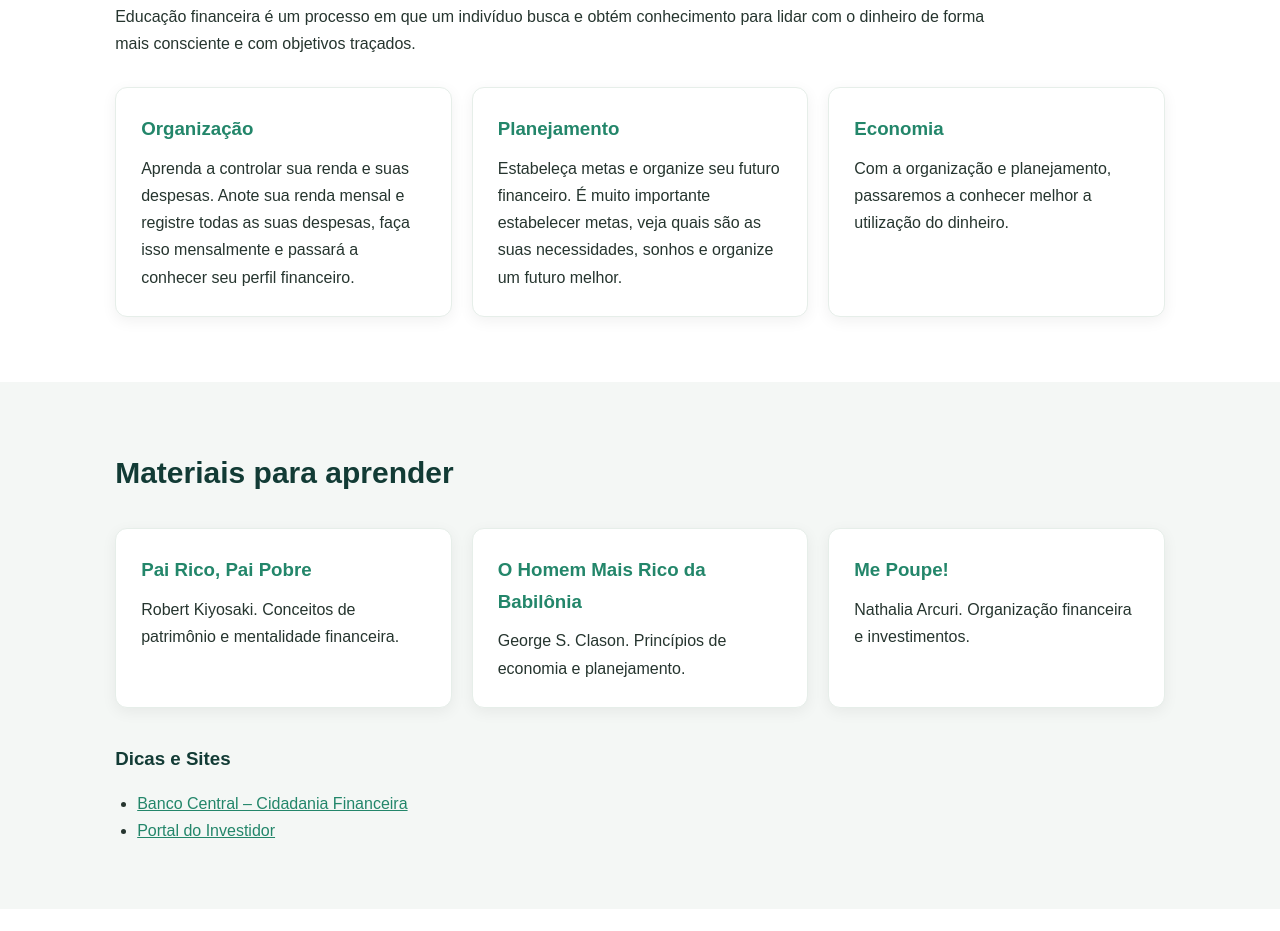
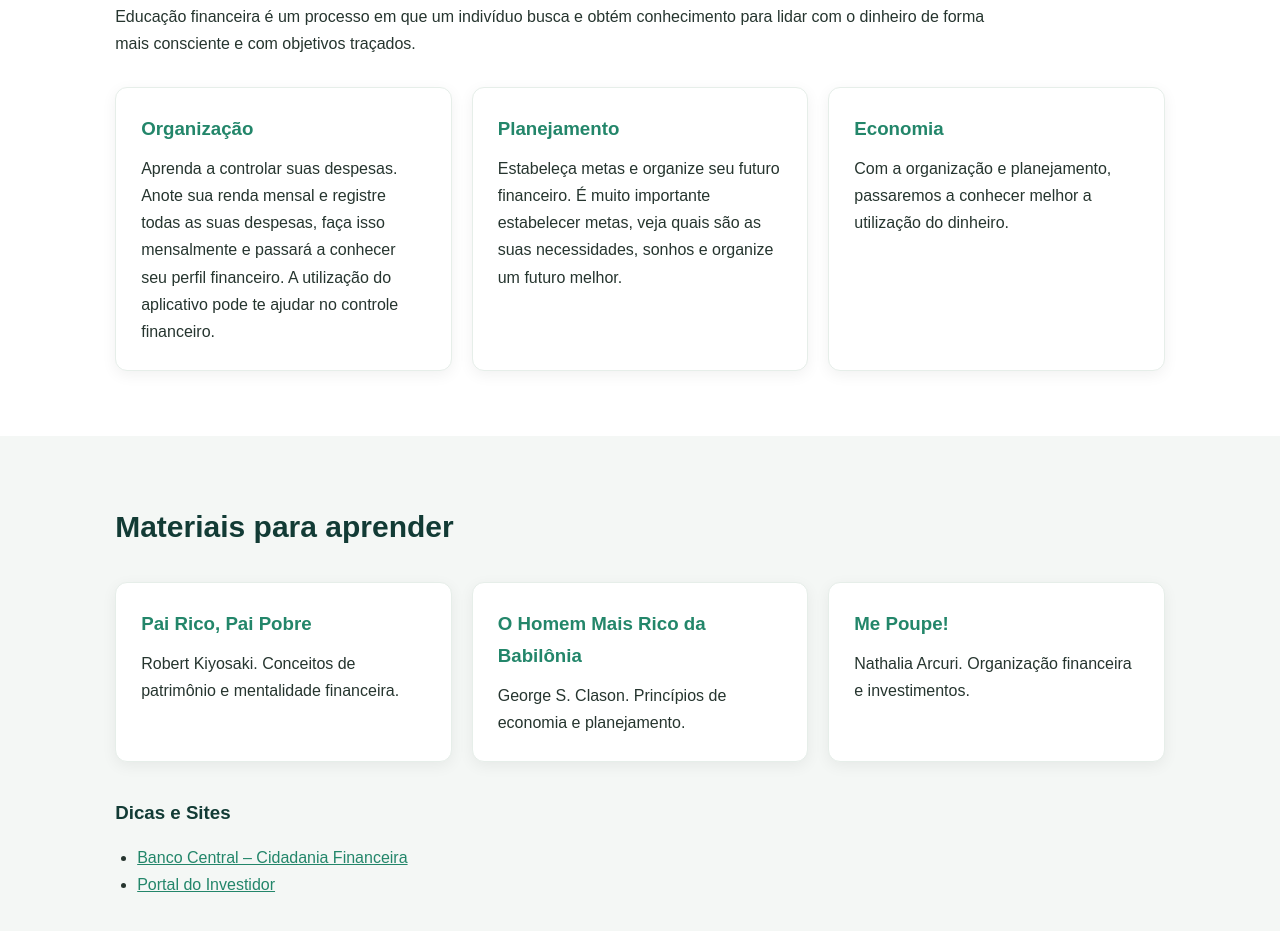
Before and after one commit to Rogerio-Barcelos-Souza/educafinanceira, a plain HTML site: page index.html in a window 1280 px wide. Shown: the part 1220-2151 px from the top of the page. Drawn offline with nearby package versions, Linux system fonts and the light colour scheme.

Commit message:
Update index.html

```diff
--- a/index.html
+++ b/index.html
@@ -86,8 +86,9 @@
     <div class="cards">
         <article class="card">
             <h3>Organização</h3>
-            <p>Aprenda a controlar sua renda e suas despesas. Anote sua renda mensal e registre todas as suas despesas,
-                faça isso mensalmente e passará a conhecer seu perfil financeiro.
+            <p>Aprenda a controlar suas despesas. Anote sua renda mensal e registre todas as suas despesas,
+                faça isso mensalmente e passará a conhecer seu perfil financeiro. A utilização do aplicativo
+                pode te ajudar no controle financeiro.
             </p>
         </article>
 
```
